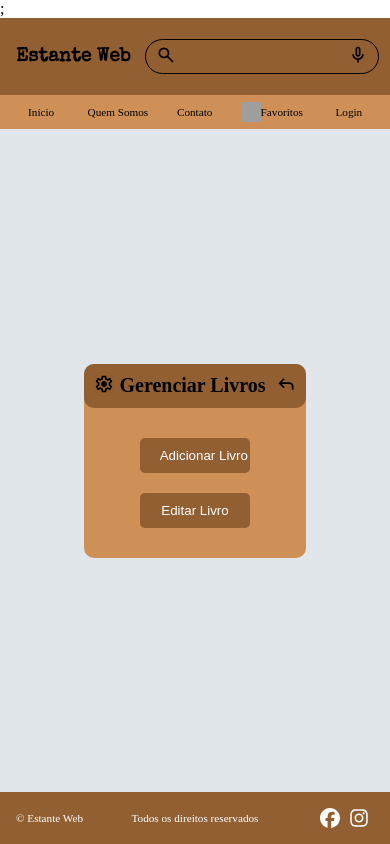
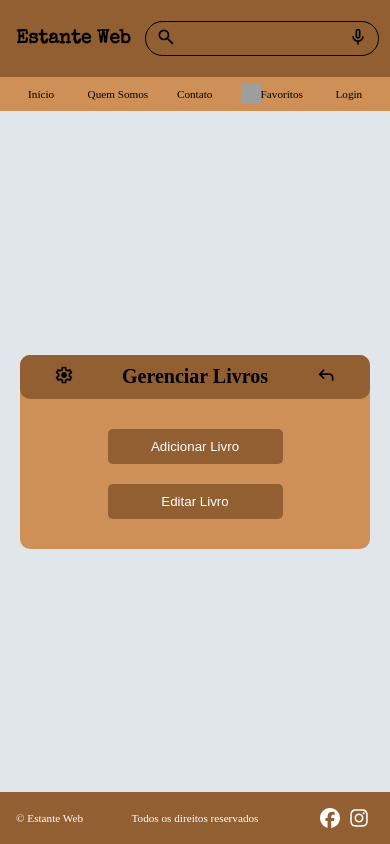
Before and after one commit to Ellenylce/Estudo_Full_Stack_Estante_Web, a PHP site: the page made by views/gerenciar livros.html in a window 390 px wide. Run offline with PHP 8.4, Linux system fonts and the light colour scheme; grey boxes are pictures that could not be loaded.

Commit message:
fiz algumas modificações

```diff
--- a/css/style.css
+++ b/css/style.css
@@ -725,6 +725,7 @@ a:hover {
 }
 
 
+
 /* --------MEDIA QUERY -------- */
 @media screen and (max-width: 556px) {
     /*------- CLASSES GERAIS ------*/
@@ -783,6 +784,9 @@ a:hover {
         padding: 10px;
         display:flex;
         flex-direction:column;
+        margin-top:10px;
+        margin-bottom: 10px;
+        border-radius:10px;
 
     }
 
@@ -841,26 +845,31 @@ a:hover {
         white-space: nowrap;
         font-size:12px;
     }
+
+
     /* ----VIEW: GERENCIAR LIVROS ---- */
     .box_gerenciar_livros{
-        max-width: 90%;
+        /* max-width: 100%; */
+        width: 350px;
         margin: 0 auto; /* Centraliza a caixa no viewport */
         margin-top:10px;
         margin-bottom: 10px;
     }
+
    .buttoes_vertical{
     width: 100%;
     white-space: nowrap;
+   }
 
-   }
    .titulo_container img{
     width: 20px;
     height: 20px;
 
    }
+
    .titulo_container h2{
     font-size:20px;
-    margin-right: 10px;
-    margin-left:5px;
+    /* margin-right: 10px;
+    margin-left:5px; */
    }
 }
--- a/views/gerenciar livros.html
+++ b/views/gerenciar livros.html
@@ -4,7 +4,7 @@
     <meta charset="UTF-8">
     <meta name="viewport" content="width=device-width, initial-scale=1.0">
     <title>Estante web</title>
-    <link rel="stylesheet" href="../css/style.css">; <!--Se conceta com CSS-->
+    <link rel="stylesheet" href="../css/style.css"> <!--Se conceta com CSS-->
     <style>
         @import url('https://fonts.googleapis.com/css2?family=Special+Elite&display=swap');
     </style>
@@ -44,7 +44,7 @@
         <!-- O container que vai conter -->
         <div class ="box_gerenciar_livros">
             <div class="titulo_container">
-                <a href="configuracao.htm">
+                <a href="configuracao.html">
                     <img  src="../imgs/icone_config.svg" alt="" width="30px" heigth ="30px">
                 </a>
                 <h2>Gerenciar Livros</h2>
--- a/views/perfil.html
+++ b/views/perfil.html
@@ -4,7 +4,7 @@
     <meta charset="UTF-8">
     <meta name="viewport" content="width=device-width, initial-scale=1.0">
     <title>Estante web</title>
-    <link rel="stylesheet" href="../css/style.css">; <!--Se conceta com CSS-->
+    <link rel="stylesheet" href="../css/style.css"> <!--Se conceta com CSS-->
     <style>
         @import url('https://fonts.googleapis.com/css2?family=Special+Elite&display=swap');
     </style>
```
